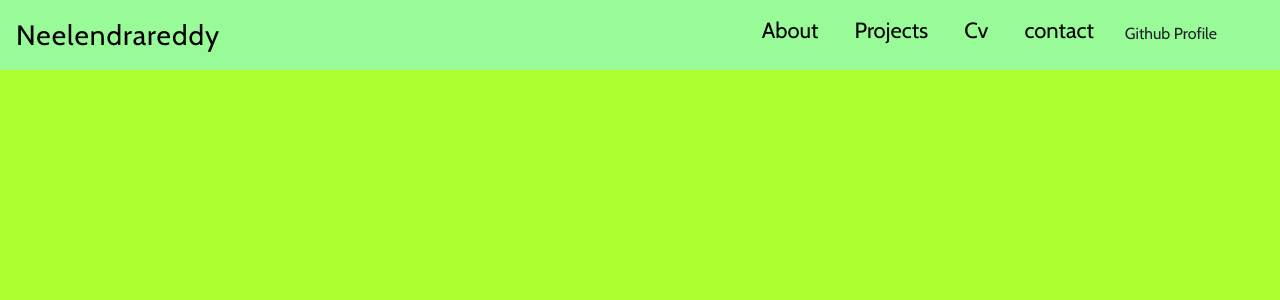
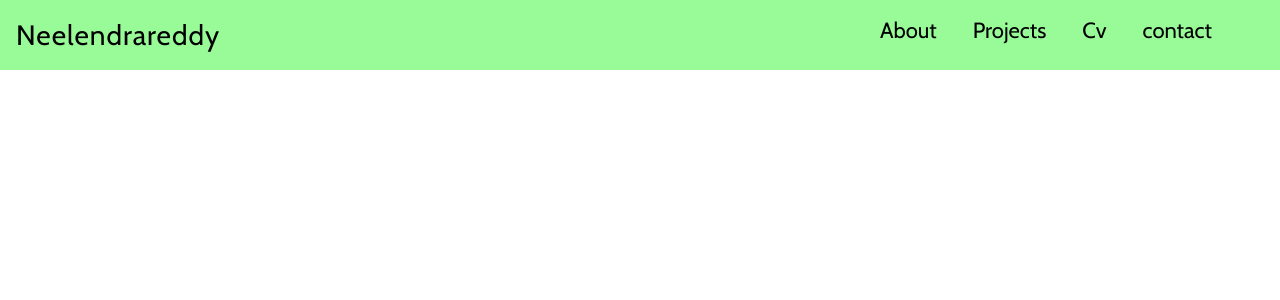
Before and after one commit to neelendrareddy9001/my-portfolio-website, a React (Create React App) app: page /about in a window 1280 px wide. Shown: the top 300 px of the page. Built offline with nearby package versions, Linux system fonts and the light colour scheme.

Commit message:
updated home files

```diff
--- a/package.json
+++ b/package.json
@@ -19,7 +19,7 @@
     "react-icons": "^4.10.1",
     "react-router-dom": "^6.15.0",
     "react-scripts": "5.0.1",
-    "sass": "^1.66.1",
+    "sass": "^1.69.0",
     "web-vitals": "^2.1.4"
   },
   "scripts": {
--- a/src/App.js
+++ b/src/App.js
@@ -2,16 +2,27 @@
 import "./App.scss";
 import { Fragment } from "react";
 
-import Home from "./component/Home/Home";
-import About from "./component/About/About";
+import Home from "../src/component/About/About";
+import About from "../src/component/About/About";
+import Project from "../src/component/Projects/Projects";
+import Cv from "../src/component/cv/Cv";
+import Contact from "../src/component/contact/Contact";
+
+import Navbar from "../src/component/Navbar/Navbar";
+
+import { Routes, Route } from "react-router-dom";
 
 function App() {
   return (
     <Fragment>
-      <div className="App">
-        <Home />
-        <About />
-      </div>
+      <Navbar />
+      <Routes>
+        <Route path="/" Component={Home} exact />
+        <Route path="/about" Component={About} exact />
+        <Route path="/projects" Component={Project} exact />
+        <Route path="/cv" Component={Cv} exact />
+        <Route path="/contact" Component={Contact} exact />
+      </Routes>
     </Fragment>
   );
 }
--- a/src/component/About/About.scss
+++ b/src/component/About/About.scss
@@ -3,7 +3,7 @@
 
 .about__section {
   min-width: 89%;
-  background-color: greenyellow;
+  // background-color: greenyellow;
   min-height: 100%;
   padding: 0 3rem;
 
--- a/src/component/Home/Home.jsx
+++ b/src/component/Home/Home.jsx
@@ -1,23 +1,11 @@
 import React from "react";
-import Navbar from "../Navbar/Navbar";
-import About from "../About/About";
-import Project from "../Projects/Projects";
-import Cv from "../cv/Cv";
-import Contact from "../contact/Contact";
-
-import { Routes, Route } from "react-router-dom";
+import "./Home.scss";
 
 const Home = () => {
   return (
-    <>
-      <Navbar />
-      <Routes>
-        <Route path="/about" Component={About} exact />
-        <Route path="/projects" Component={Project} exact />
-        <Route path="/cv" Component={Cv} exact />
-        <Route path="/contact" Component={Contact} exact />
-      </Routes>
-    </>
+    <div className="container">
+      <h1>wecome to homepage</h1>
+    </div>
   );
 };
 
--- a/src/component/Home/home.scss
+++ b/src/component/Home/home.scss
@@ -0,0 +1,3 @@
+.container {
+  background: #000;
+}
--- a/src/component/Navbar/Navbar.jsx
+++ b/src/component/Navbar/Navbar.jsx
@@ -1,43 +1,59 @@
 import React, { useState } from "react";
 import "./navbar.scss";
 
-// import { Link } from "react-router-dom";
+import { Link } from "react-router-dom";
 import { RxHamburgerMenu } from "react-icons/rx";
 // import { Diversity1Sharp } from "@mui/icons-material";
 
 const Navbar = () => {
   const [showMenu, setShowMenu] = useState(false);
+  const toggleLinks = () => {
+    setShowMenu(!showMenu);
+  };
   return (
     <>
       <div className="nav__layout" id="nav__layout">
         <div className="nav__layout-center" id="nav__layout-center">
           <header className="nav__layout-header" id="nav__layout-header">
+            <Link to="/" style={{ textDecoration: "none" }}>
               <a href="/" className="nav__layout-title" id="nav__layout-title">
                 Neelendrareddy
               </a>
-
-            <nav className="nav__layout-menu-section">
+            </Link>
+            <nav className=" nav__layout-menu-section is_visible">
+              <Link to="/about">
                 <a href="/about" className="nav__layout-navigation-link">
                   About
                 </a>
+              </Link>
 
+              <Link to="/projects">
                 <a href="/projects" className="nav__layout-navigation-link">
                   Projects
                 </a>
+              </Link>
+              <Link to="/cv">
                 <a href="/cv" className="nav__layout-navigation-link">
                   Cv
                 </a>
+              </Link>
+              <Link to="/contact">
                 <a href="/contact" className="nav__layout-navigation-link">
                   contact
                 </a>
-              <button className="btn">Github Profile</button>
+              </Link>
             </nav>
 
             <RxHamburgerMenu
               className="nav__layout-icon"
-              onClick={() => setShowMenu(!showMenu)}
+              onClick={toggleLinks}
             />
           </header>
+          {/* <div className="nav__layout-menu-section">
+            {showMenu
+              ? "nav__layout-menu-section"
+              : "nav__layout-menu-seciton is_visible"}
+          </div> */}
         </div>
       </div>
     </>
--- a/src/component/Navbar/navbar.scss
+++ b/src/component/Navbar/navbar.scss
@@ -2,17 +2,20 @@
 @import "../../styles/media\ .scss";
 
 .nav__layout {
+  position: relative;
   width: 100%;
   display: flex;
   flex-direction: column;
-  overflow-y: auto;
+  flex-wrap: nowrap;
+  overflow-y: hidden;
   overflow-x: hidden;
-  position: relative;
+  z-index: 99;
+
   -webkit-overflow-scrolling: touch;
 
   &-center {
     width: 100%;
-    height: 100%;
+    position: relative;
   }
   &-header {
     display: flex;
@@ -40,10 +43,6 @@
     align-items: center;
     padding: 0;
 
-    &.btn {
-      background: blue;
-    }
-
     @include respond(mini-mobile) {
       display: none;
     }
@@ -69,7 +68,9 @@
     font-size: 22px;
     color: #000;
     font-weight: 300;
+    height: 75%;
   }
+
   &-icon {
     position: absolute;
     font-size: 28px;
@@ -92,4 +93,21 @@
       display: block;
     }
   }
+  // .is_visible {
+  //   display: none;
+  //   @include respond-mb(tab-2) {
+  //     position: absolute;
+  //     top: 70px;
+  //     right: 0;
+  //     background: blue;
+  //     display: block;
+  //     flex-direction: column;
+  //     height: 90vh;
+
+  //     &-navigation-link {
+  //       width: 100%;
+  //       padding: 32px;
+  //     }
+  //   }
+  // }
 }
```
Also changed, not shown: 1 other file (tests, documents, lock files or other folders). Lines whose indentation alone changed are shown as unchanged.
